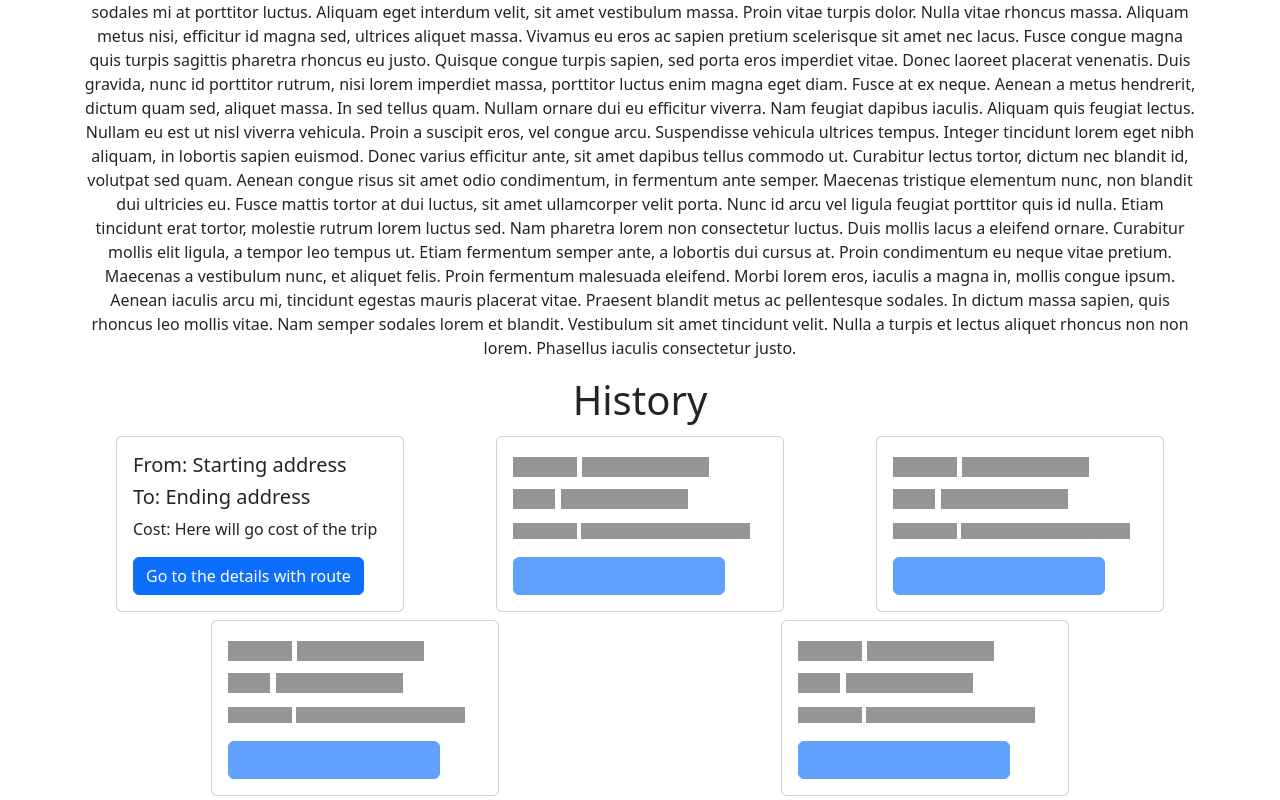
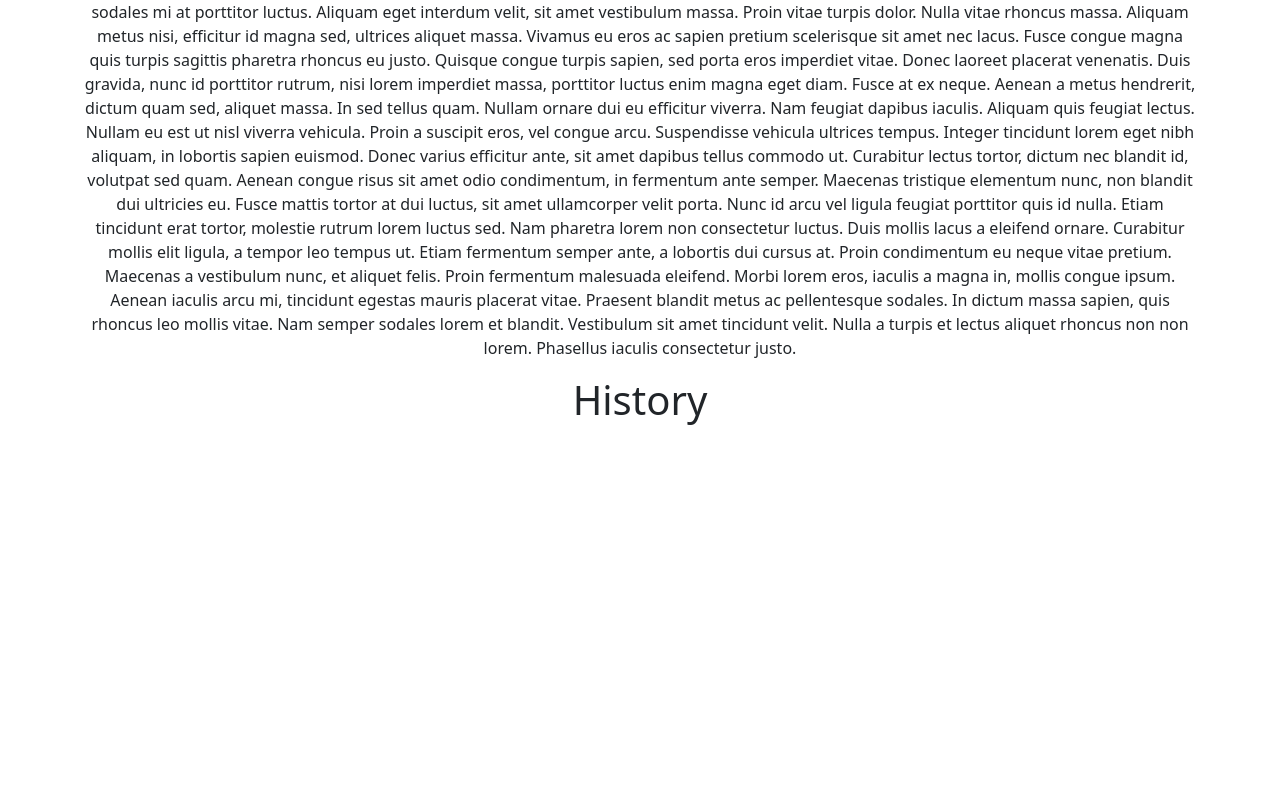
Before and after one commit to Mikolaj-Brzoskowski/Map_app, a React (Create React App) app in the folder frontend/: page / in a window 1280 px wide. Shown: the part 1474-2274 px from the top of the page. After the commit the page ends 1906 px from the top, so only its background shows below. Built offline with nearby package versions, Linux system fonts and the light colour scheme.

Commit message:
deleted history placeholder cards

```diff
--- a/frontend/src/components/Home.js
+++ b/frontend/src/components/Home.js
@@ -1,8 +1,13 @@
 import React from 'react'
 import { Container, Row, Col, Card, Button, Placeholder } from 'react-bootstrap'
+import { useSelector } from 'react-redux'
 import { lorem_ipsum } from '../lorem_ipsum'
+import { Link } from 'react-router-dom'
 
 const Home = () => {
+
+  const history = useSelector(state => state.history)
+
   return (
     <Container>
       <Row>
@@ -13,32 +18,16 @@ const Home = () => {
           <h1 className="text-center">History</h1>
       </Row>
       <Row>
-        <Col className="d-flex justify-content-center m-1" key="history-0">
+        {history.history.map( (el, i) => (
+          <Col className="d-flex justify-content-center m-1" key={`${i}`}>
           <Card style={{ width: '18rem' }}>
             <Card.Body>
-              <Card.Title>From: Starting address</Card.Title>
-              <Card.Title>To: Ending address</Card.Title>
+              <Card.Title>From: {el.sourceAddress.label}</Card.Title>
+              <Card.Title>To: {el.targetAddress.label}</Card.Title>
               <Card.Text>
-                Cost: Here will go cost of the trip
+                Distance: {Math.round((el.summary.length / 1000) * 100) / 100}km
               </Card.Text>
-              <Button variant="primary">Go to the details with route</Button>
-            </Card.Body>
-          </Card>
-        </Col>
-        {Array(4).fill().map((e, idx) => (
-        <Col className="d-flex justify-content-center m-1" key={`history-${idx}`}>
-          <Card style={{ width: '18rem' }}>
-            <Card.Body>
-              <Placeholder as={Card.Title} animation="glow">
-                <Placeholder xs={3} /> <Placeholder xs={6} />
-              </Placeholder>
-              <Placeholder as={Card.Title} animation="glow">
-                <Placeholder xs={2} /> <Placeholder xs={6} />
-              </Placeholder>
-              <Placeholder as={Card.Text} animation="glow">
-                <Placeholder xs={3} /> <Placeholder xs={8} />
-              </Placeholder>
-              <Placeholder.Button variant="primary" xs={10} />
+              <Button variant="primary"><Link to={`/history/${i}`} className="text-decoration-none text-reset">Go to the route details</Link></Button>
             </Card.Body>
           </Card>
         </Col>
```
